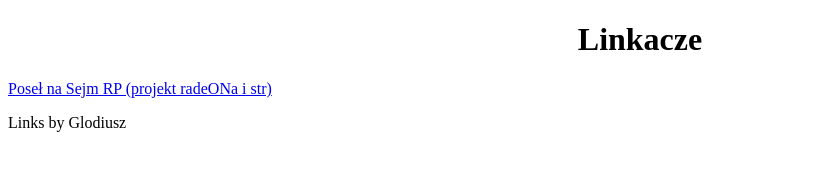
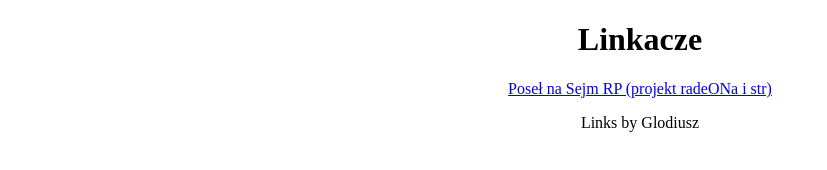
Before and after one commit to MajkaMajusia/stronka, a plain HTML site: page index.html in a window 1280 px wide. Shown: the whole page, without its empty margins (0-827 px from the left). Drawn offline with Linux system fonts and the light colour scheme.

Commit message:
Update index.html

```diff
--- a/index.html
+++ b/index.html
@@ -7,7 +7,7 @@
 
 <center><h1>Linkacze</h1></center>
 
-<a href="https://discord.gg/sAedNbDQcV">Poseł na Sejm RP (projekt radeONa i str)</a>
+<center><a href="https://discord.gg/sAedNbDQcV">Poseł na Sejm RP (projekt radeONa i str)</a></center>
 
 <p></p>
 <p></p>
@@ -16,7 +16,7 @@
 <p></p>
 <p></p>
 <p></p>
-<p>Links by Glodiusz</p>
+<center><p>Links by Glodiusz</p></center>
 
 </body>
 </html>
```
